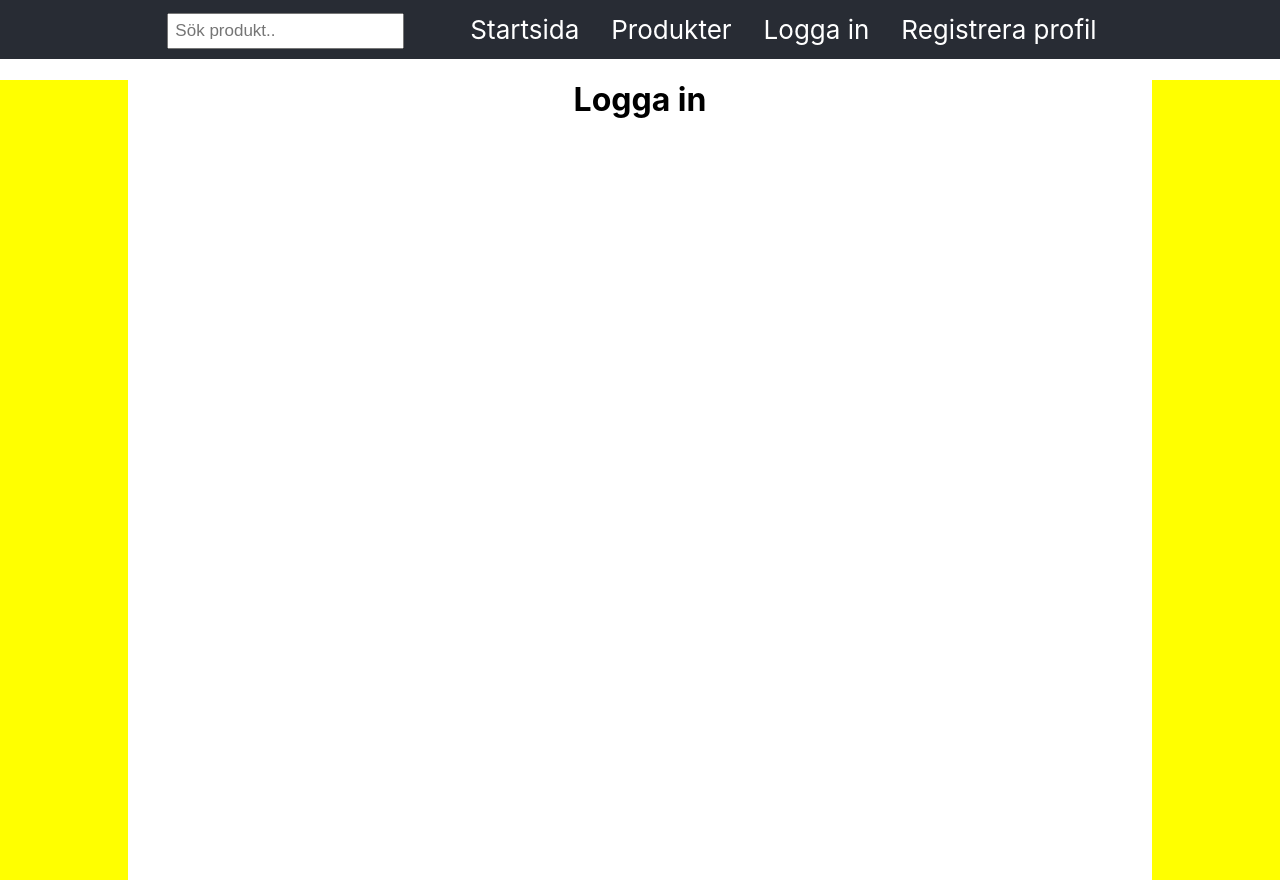
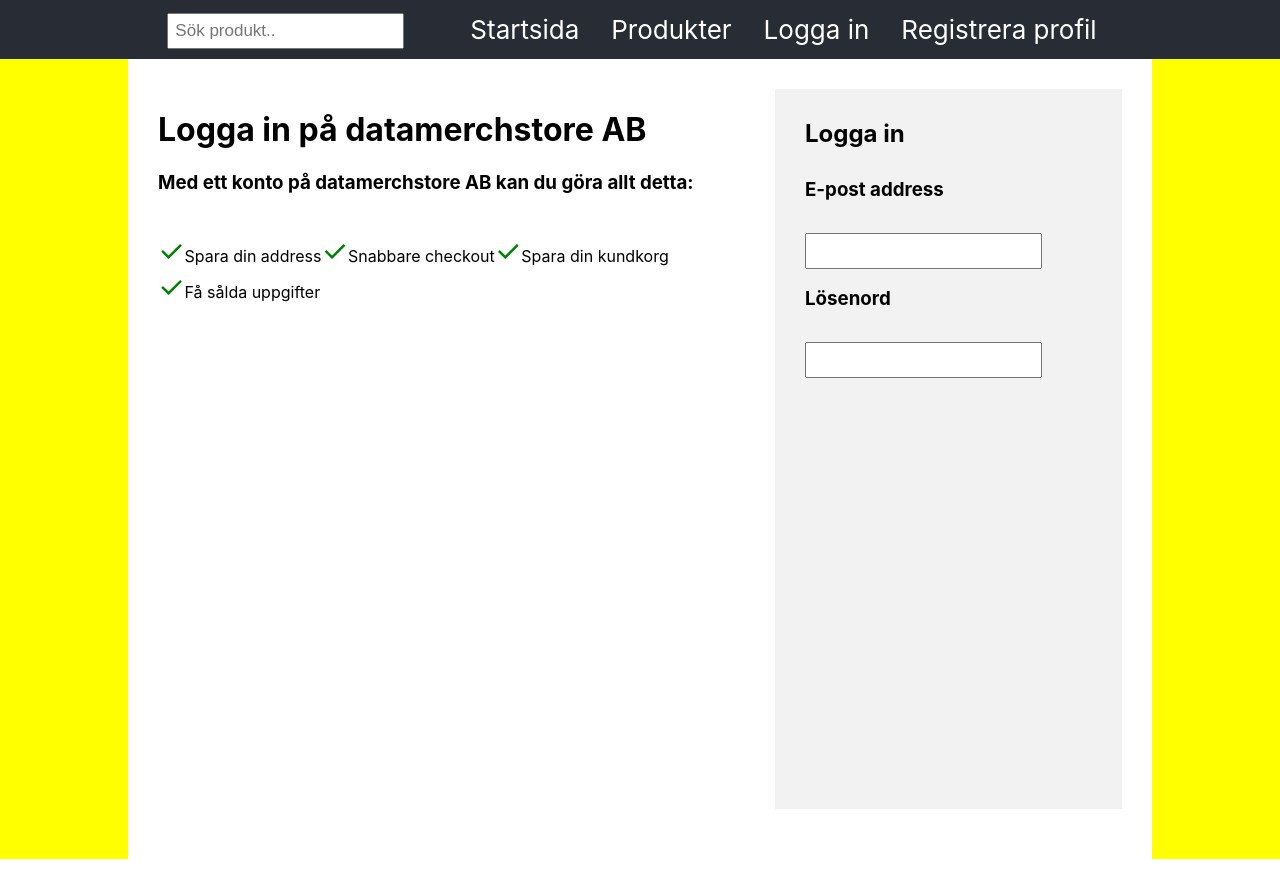
Before and after one commit to peterpanduro/d0018e-webb, a React (Create React App) app: page /login in a window 1280 px wide. After the commit the page ends 859 px from the top, so only its background shows below. Built offline with nearby package versions, Linux system fonts and the light colour scheme.

Commit message:
login woho

```diff
--- /dev/null
+++ b/src/views/Login.css
@@ -0,0 +1,45 @@
+.container {
+    display:flex;
+    flex-wrap: nowrap;
+    text-align: left;
+}
+
+
+.loginBox {
+    background-color: #f2f2f2;
+    width: 40%;
+    height: 90vh;
+    margin: 30px;
+
+}
+
+.otherBox {
+    margin: 30px;
+}
+
+.loginBox h2 {
+    margin: 30px;
+}
+
+.otherBox li {
+    display: block;
+
+}
+
+.otherBox li:before {
+    content: '✓';
+    font-size: 30px;
+    color: green;
+}
+
+.input-container {
+    margin: 30px;
+}
+
+.input-container input[type = text] {
+    padding: 6px;
+    margin-top: 13px;
+    margin-right: 50px;
+    font-size: 17px;
+
+}
--- a/src/views/Login.js
+++ b/src/views/Login.js
@@ -1,10 +1,38 @@
 import React from 'react';
+import './Login.css';
+
 
 function Login() {
   return (
     <div className="Login">
-      <h1>Logga in</h1>
+        <div className = "container">
+            <div className = "otherBox">
+                <h1>Logga in på datamerchstore AB</h1>
+                <h3>Med ett konto på datamerchstore AB kan du göra allt detta:</h3><br/>
+                <ul>
+                    <li>Spara din address</li>
+                    <li>Snabbare checkout</li>
+                    <li>Spara din kundkorg</li>
+                    <li>Få sålda uppgifter</li>
+                </ul>
+            </div>
 
+            <div className = "loginBox">
+                <h2>Logga in</h2>
+                <div className = "input-container">
+                    <h3>E-post address</h3>
+                    <form action ="google.com">
+                        <input type="text" name="namn"></input>
+                    </form>
+                    <h3>Lösenord</h3>
+                    <form action ="google.com">
+                        <input type="text" name="password"></input>
+                    </form>
+                </div>
+            </div>
+
+
+        </div>
     </div>
   );
 }
--- a/src/views/components/Categories.css
+++ b/src/views/components/Categories.css
@@ -3,15 +3,15 @@
     border-style: solid;
     border-color: #333;
     border-width: 1px 0px;
-    display: inline-block;
+    display: flex;
     flex-direction: column;
     align-items: center;
-    flex-wrap: nowrap;
+    width: 100%;
   }
 
  .Categories li {
     font-size: 18px;
-    float:left;
+    float: center;
     color: #333;
     padding: 14px 16px;
   }
--- a/src/views/components/ProductList.css
+++ b/src/views/components/ProductList.css
@@ -12,10 +12,17 @@
 
 
  .productItem ul > li {
+     justify-self: left;
      float: none;
      list-style-type: none;
-     font-size: 15px;
+     font-size: 12px;
     color: #333;
     padding: 5px 50px;
 
 }
+
+.productItem ul > li:nth-child(2) {
+    justify-self: left;
+    color:#f54242;
+    font-size: 18px;
+}
```
